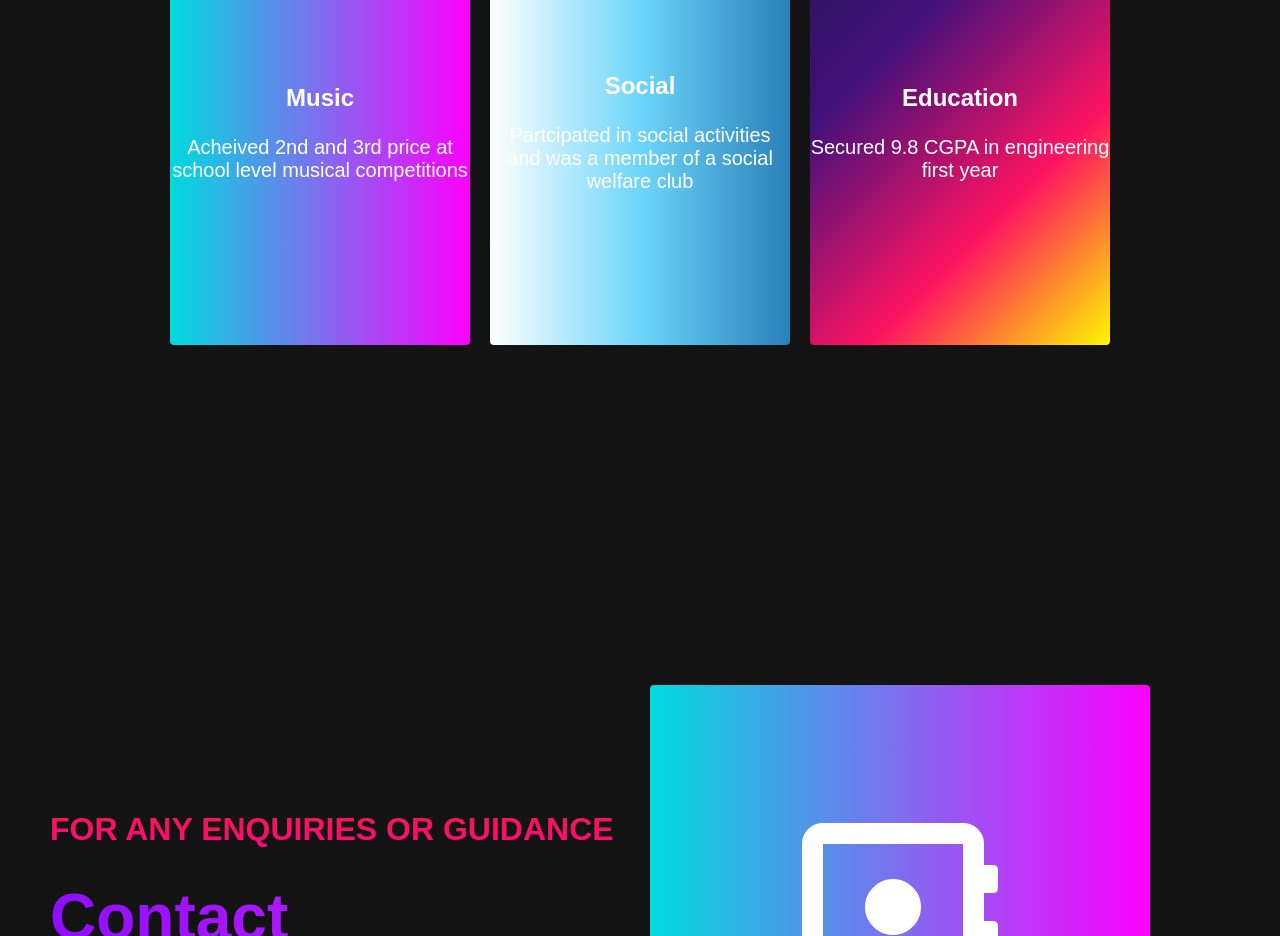
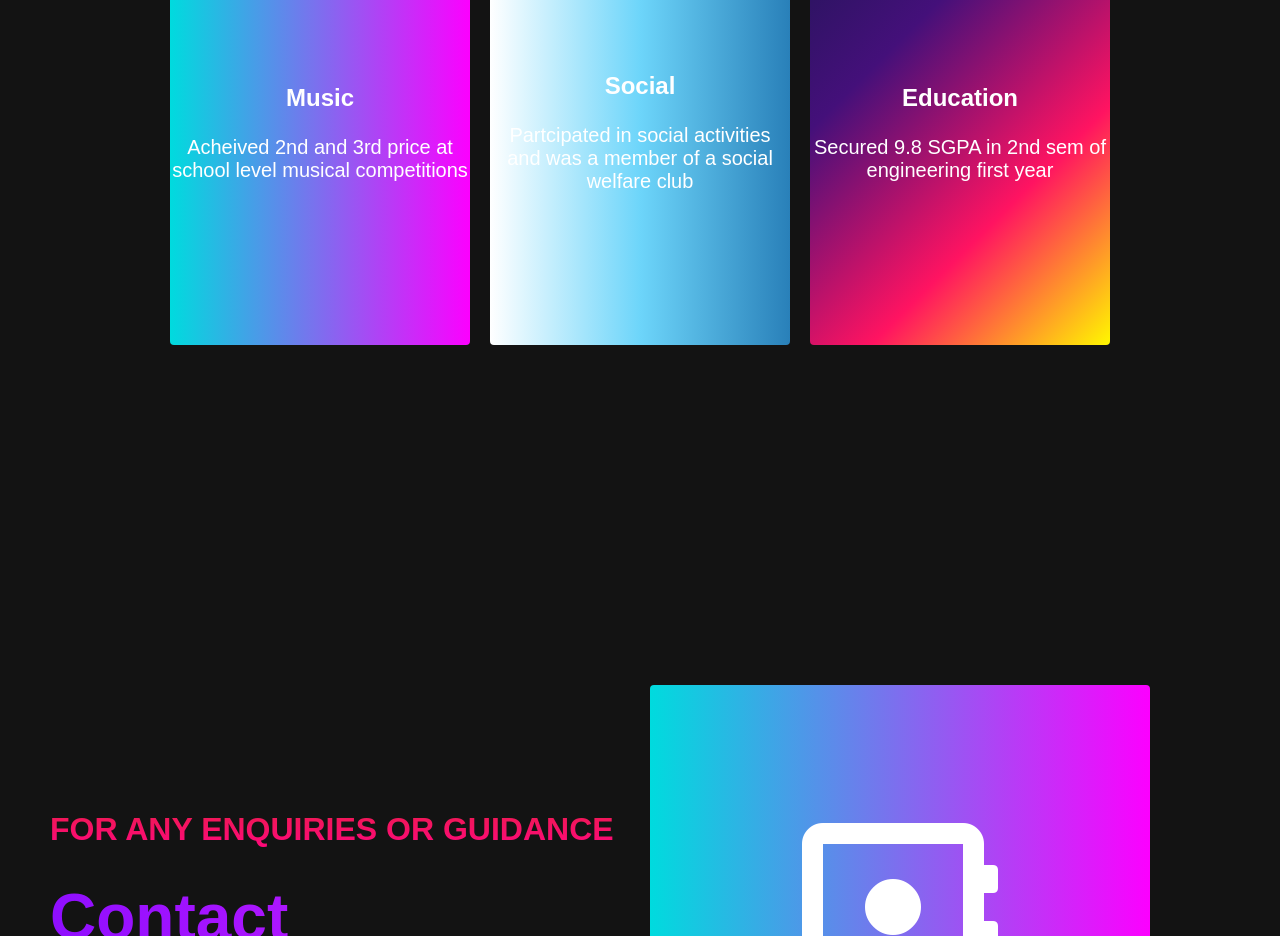
Before and after one commit to joshr19/Port-folio, a plain HTML site: page index.html in a window 1280 px wide. Shown: the part 2300-3236 px from the top of the page. Drawn offline with Linux system fonts and the light colour scheme.

Commit message:
Update index.html

```diff
--- a/index.html
+++ b/index.html
@@ -78,7 +78,7 @@
             </div>
             <div class="achievements__card">
                 <h2>Education</h2>
-                <p>Secured 9.8 CGPA in engineering first year</p>
+                <p>Secured 9.8 SGPA in 2nd sem of engineering first year</p>
                 </div>
     </div>
 </div>
```
